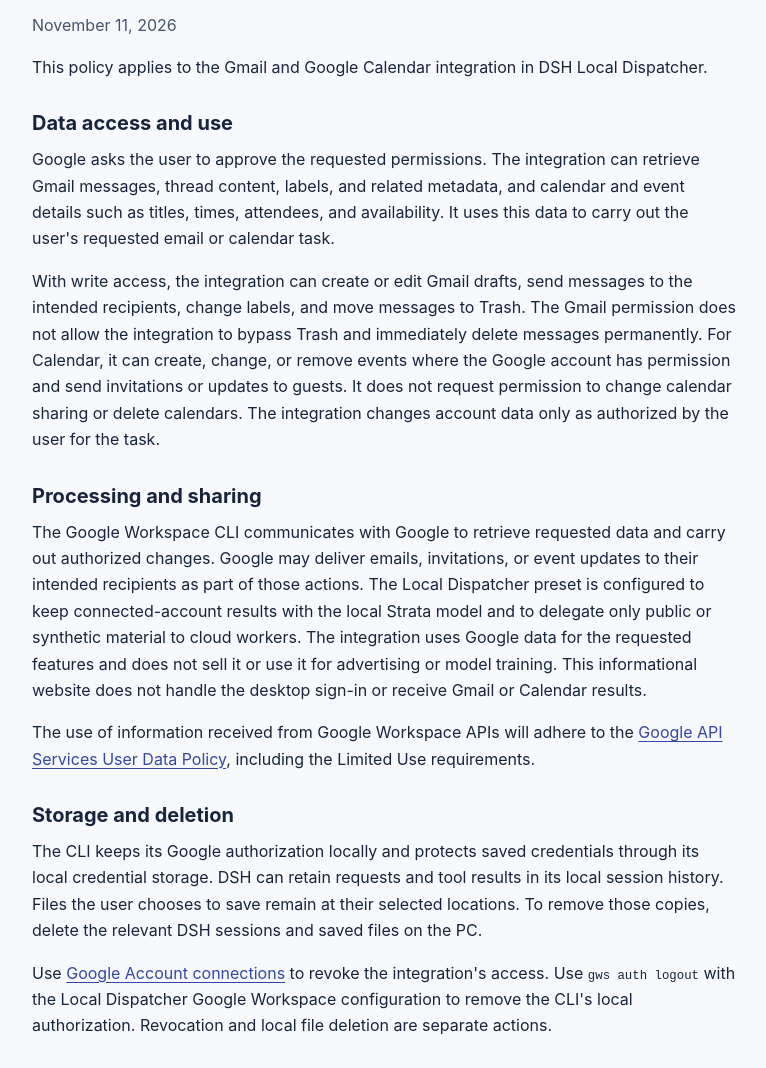
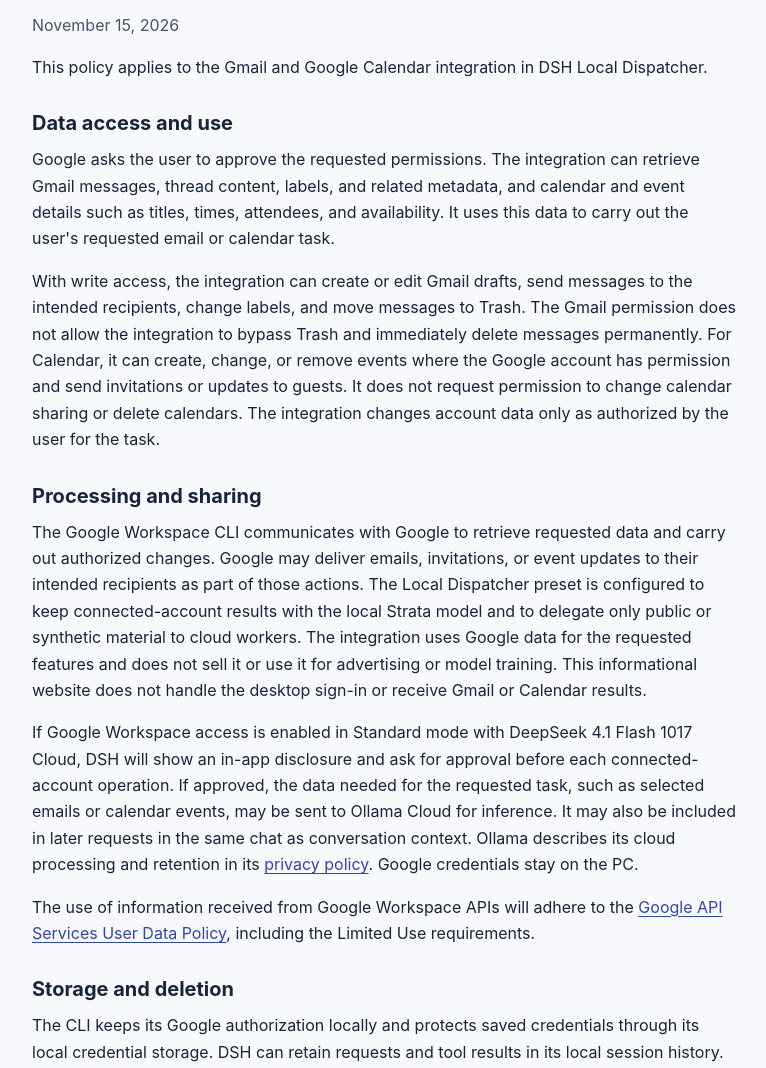
Before and after one commit to curryhotdog/curryhotdog.github.io, a plain HTML site: page privacy.html in a window 1280 px wide. Shown: the part 222-1290 px from the top of the page, without its empty margins (256-1022 px from the left). Drawn offline with Linux system fonts and the light colour scheme.

Commit message:
Disclose optional DSH Cloud processing for Google Workspace

```diff
--- a/privacy.html
+++ b/privacy.html
@@ -16,13 +16,14 @@
   </header>
   <main class="shell policy">
     <h1>Privacy policy</h1>
-    <p class="updated">November 11, 2026</p>
+    <p class="updated">November 15, 2026</p>
     <p>This policy applies to the Gmail and Google Calendar integration in DSH Local Dispatcher.</p>
     <h2>Data access and use</h2>
     <p>Google asks the user to approve the requested permissions. The integration can retrieve Gmail messages, thread content, labels, and related metadata, and calendar and event details such as titles, times, attendees, and availability. It uses this data to carry out the user's requested email or calendar task.</p>
     <p>With write access, the integration can create or edit Gmail drafts, send messages to the intended recipients, change labels, and move messages to Trash. The Gmail permission does not allow the integration to bypass Trash and immediately delete messages permanently. For Calendar, it can create, change, or remove events where the Google account has permission and send invitations or updates to guests. It does not request permission to change calendar sharing or delete calendars. The integration changes account data only as authorized by the user for the task.</p>
     <h2>Processing and sharing</h2>
     <p>The Google Workspace CLI communicates with Google to retrieve requested data and carry out authorized changes. Google may deliver emails, invitations, or event updates to their intended recipients as part of those actions. The Local Dispatcher preset is configured to keep connected-account results with the local Strata model and to delegate only public or synthetic material to cloud workers. The integration uses Google data for the requested features and does not sell it or use it for advertising or model training. This informational website does not handle the desktop sign-in or receive Gmail or Calendar results.</p>
+    <p>If Google Workspace access is enabled in Standard mode with DeepSeek 4.1 Flash 1017 Cloud, DSH will show an in-app disclosure and ask for approval before each connected-account operation. If approved, the data needed for the requested task, such as selected emails or calendar events, may be sent to Ollama Cloud for inference. It may also be included in later requests in the same chat as conversation context. Ollama describes its cloud processing and retention in its <a href="https://ollama.com/privacy">privacy policy</a>. Google credentials stay on the PC.</p>
     <p>The use of information received from Google Workspace APIs will adhere to the <a href="https://developers.google.com/terms/api-services-user-data-policy">Google API Services User Data Policy</a>, including the Limited Use requirements.</p>
     <h2>Storage and deletion</h2>
     <p>The CLI keeps its Google authorization locally and protects saved credentials through its local credential storage. DSH can retain requests and tool results in its local session history. Files the user chooses to save remain at their selected locations. To remove those copies, delete the relevant DSH sessions and saved files on the PC.</p>
```
Also changed, not shown: index.html (+1 -1 lines).
